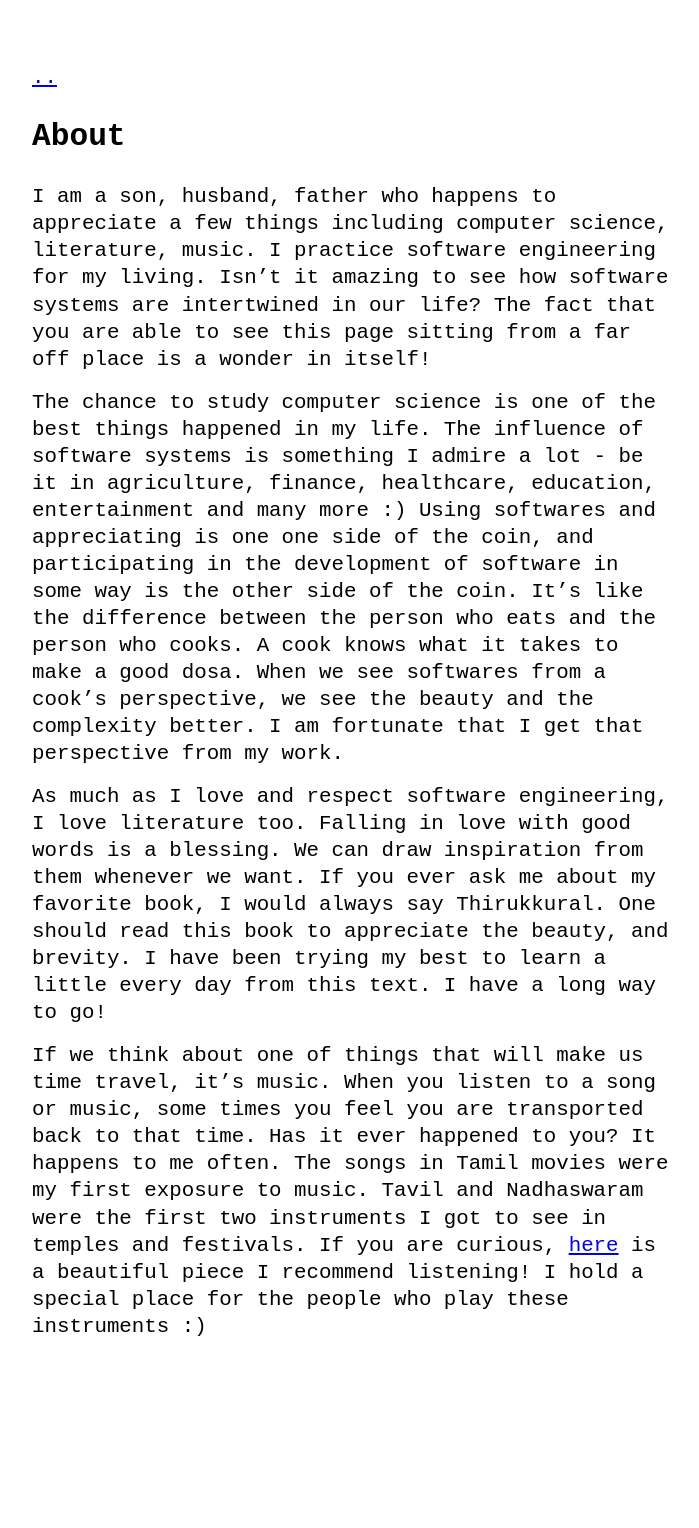
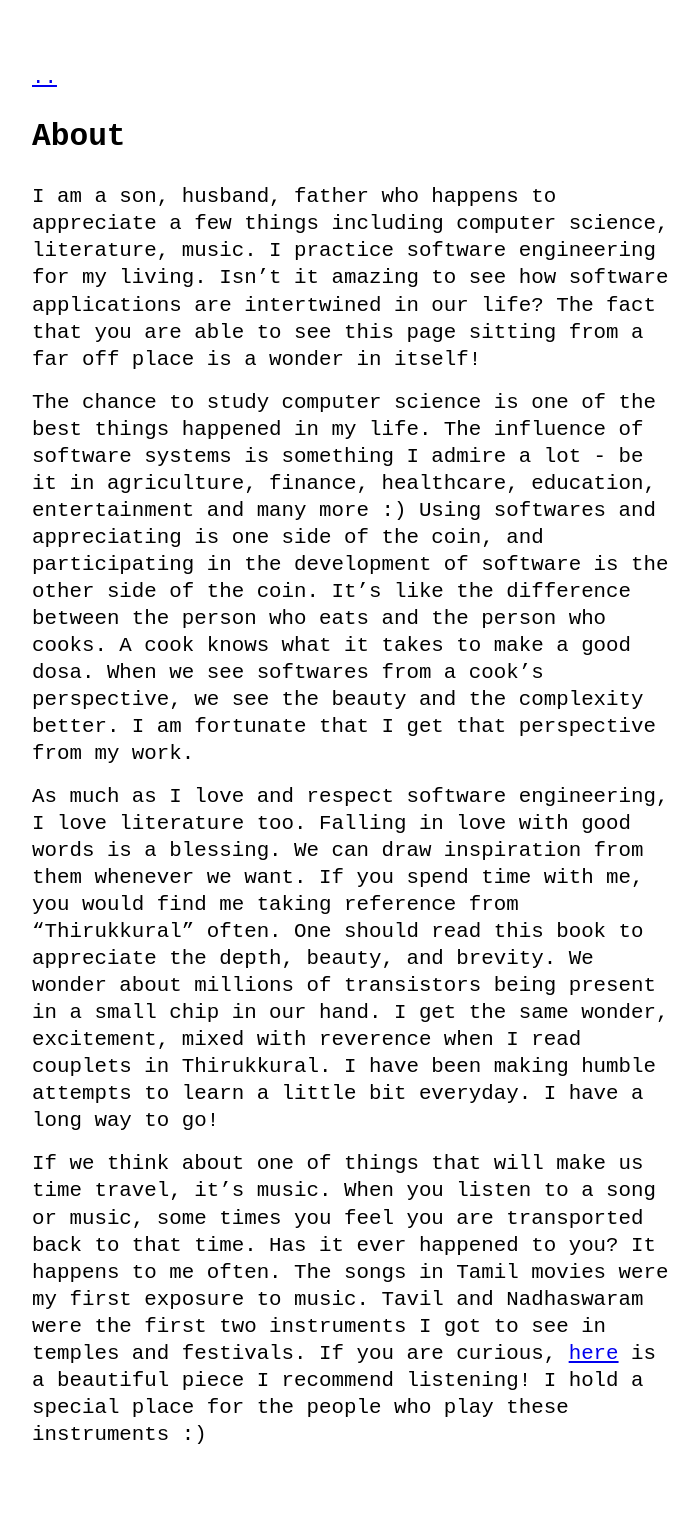
Before and after one commit to svnarumugam/svnarumugam.github.io, a Jekyll site: the page built from about.md, in a window 1280 px wide. Shown: the whole page, without its empty margins (288-987 px from the left). Built offline with Jekyll 4.4.1, drawn with Linux system fonts in a browser that asks for light colours; before the commit the page ends 1420 px from its top, so only the background shows below that.

```diff
--- a/_data/menu.yml
+++ b/_data/menu.yml
@@ -28,5 +28,7 @@ entries:
         category: p_learning
         url: false
         entries: false
+  - title: quotes
+    url: "/quotes"
   - title: about
     url: "/about"
--- a/about.md
+++ b/about.md
@@ -4,10 +4,10 @@ title: About
 ---
 
 I am a son, husband, father who happens to appreciate
-a few things including computer science, literature, music. I practice software engineering for my living. Isn't it amazing to see how software systems are intertwined in our life? The fact that you are able to see this page sitting from a far off place is a wonder in itself!
+a few things including computer science, literature, music. I practice software engineering for my living. Isn't it amazing to see how software applications are intertwined in our life? The fact that you are able to see this page sitting from a far off place is a wonder in itself!
 
-The chance to study computer science is one of the best things happened in my life. The influence of software systems is something I admire a lot - be it in agriculture, finance, healthcare, education, entertainment and many more :) Using softwares and appreciating is one one side of the coin, and participating in the development of software in some way is the other side of the coin. It's like the difference between the person who eats and the person who cooks. A cook knows what it takes to make a good dosa. When we see softwares from a cook's perspective, we see the beauty and the complexity better. I am fortunate that I get that perspective from my work.
+The chance to study computer science is one of the best things happened in my life. The influence of software systems is something I admire a lot - be it in agriculture, finance, healthcare, education, entertainment and many more :) Using softwares and appreciating is one side of the coin, and participating in the development of software is the other side of the coin. It's like the difference between the person who eats and the person who cooks. A cook knows what it takes to make a good dosa. When we see softwares from a cook's perspective, we see the beauty and the complexity better. I am fortunate that I get that perspective from my work.
 
-As much as I love and respect software engineering, I love literature too. Falling in love with good words is a blessing. We can draw inspiration from them whenever we want. If you ever ask me about my favorite book, I would always say Thirukkural. One should read this book to appreciate the beauty, and brevity. I have been trying my best to learn a little every day from this text. I have a long way to go!
+As much as I love and respect software engineering, I love literature too. Falling in love with good words is a blessing. We can draw inspiration from them whenever we want. If you spend time with me, you would find me taking reference from "Thirukkural" often. One should read this book to appreciate the depth, beauty, and brevity. We wonder about millions of transistors being present in a small chip in our hand. I get the same wonder, excitement, mixed with reverence when I read couplets in Thirukkural. I have been making humble attempts to learn a little bit everyday. I have a long way to go!
 
 If we think about one of things that will make us time travel, it's music. When you listen to a song or music, some times you feel you are transported back to that time. Has it ever happened to you? It happens to me often. The songs in Tamil movies were my first exposure to music. Tavil and Nadhaswaram were the first two instruments I got to see in temples and festivals. If you are curious, [here](https://www.youtube.com/watch?v=2ukWDK1RqgI) is a beautiful piece I recommend listening! I hold a special place for the people who play these instruments :)
```
Also changed, not shown: quotes.md (added, +9 -0 lines).
